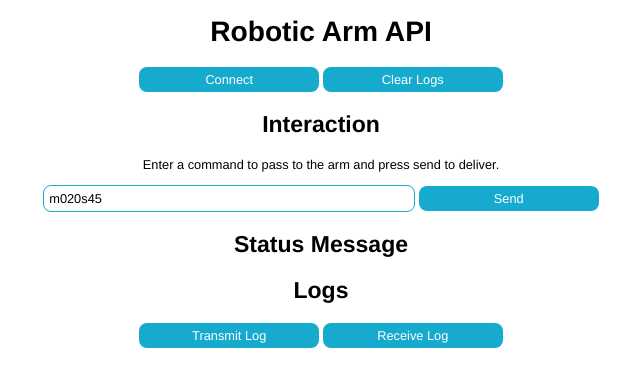
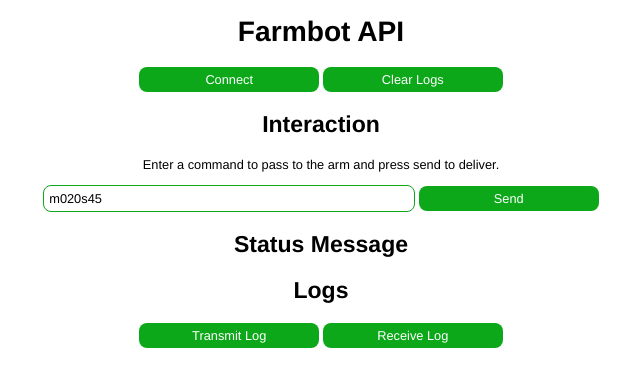
Before and after one commit to kmclaughlin/farmBot, a plain HTML site: page http_api/index.html in a window 1280 px wide. Shown: the part 213-600 px from the top of the page, without its empty margins (319-959 px from the left). Drawn offline with Linux system fonts and the light colour scheme.

Commit message:
API Updated for Farmbot

```diff
--- a/http_api/index.html
+++ b/http_api/index.html
@@ -3,7 +3,7 @@
 
 <head>
     <meta charset="utf-8" />
-    <title>Robotic Arm API</title>
+    <title>Farmbot API</title>
     <link rel="icon" type="image/ico" href="public/favicon.ico" sizes="16x16">
     <link rel="stylesheet" href="public/style.css">
 </head>
@@ -12,7 +12,7 @@
 
     <img class="center" src="public/logo.png" width="200">
 
-    <h1>Robotic Arm API</h1>
+    <h1>Farmbot API</h1>
 
         <button class="button" onclick="callCommand('connect')">Connect</button>
         <button class="button" onclick="callCommand('clearLogs')">Clear Logs</button>
--- a/http_api/public/style.css
+++ b/http_api/public/style.css
@@ -13,7 +13,7 @@
 	width: 180px;
 	font-size: 1vw;
 	font-family: helvetica, sans-serif;
-	background: #16aacf;
+	background: #0da81a;
 }
 
 code {
@@ -51,7 +51,7 @@
 	border-radius: 8px;
 	padding: 5px;
 	margin: auto;
-	border:1px solid #16aacf;
+	border:1px solid #0da81a;
 	width:60%;
 	font-size: 1vw;
 	font-family: helvetica, sans-serif;
```
